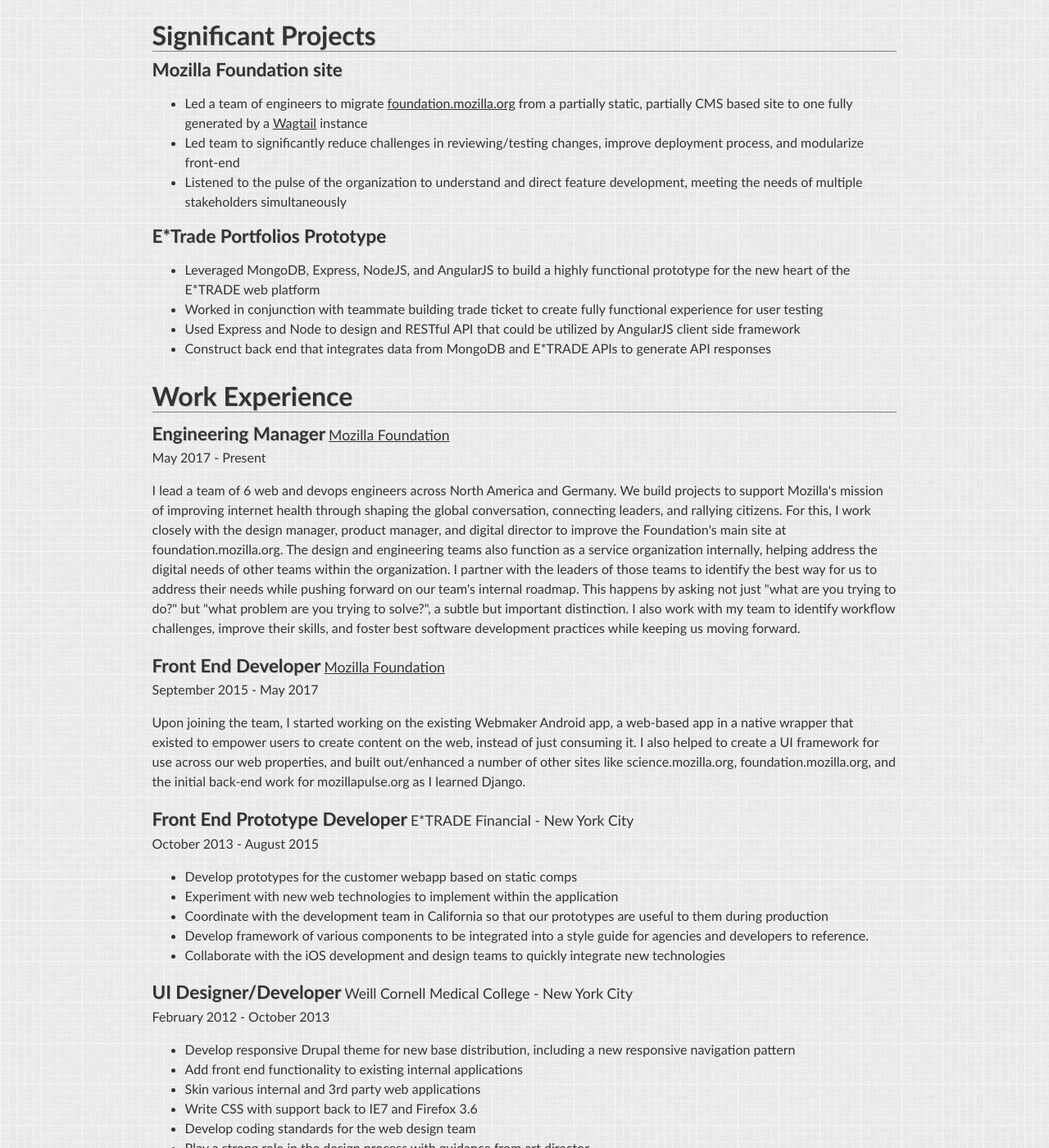
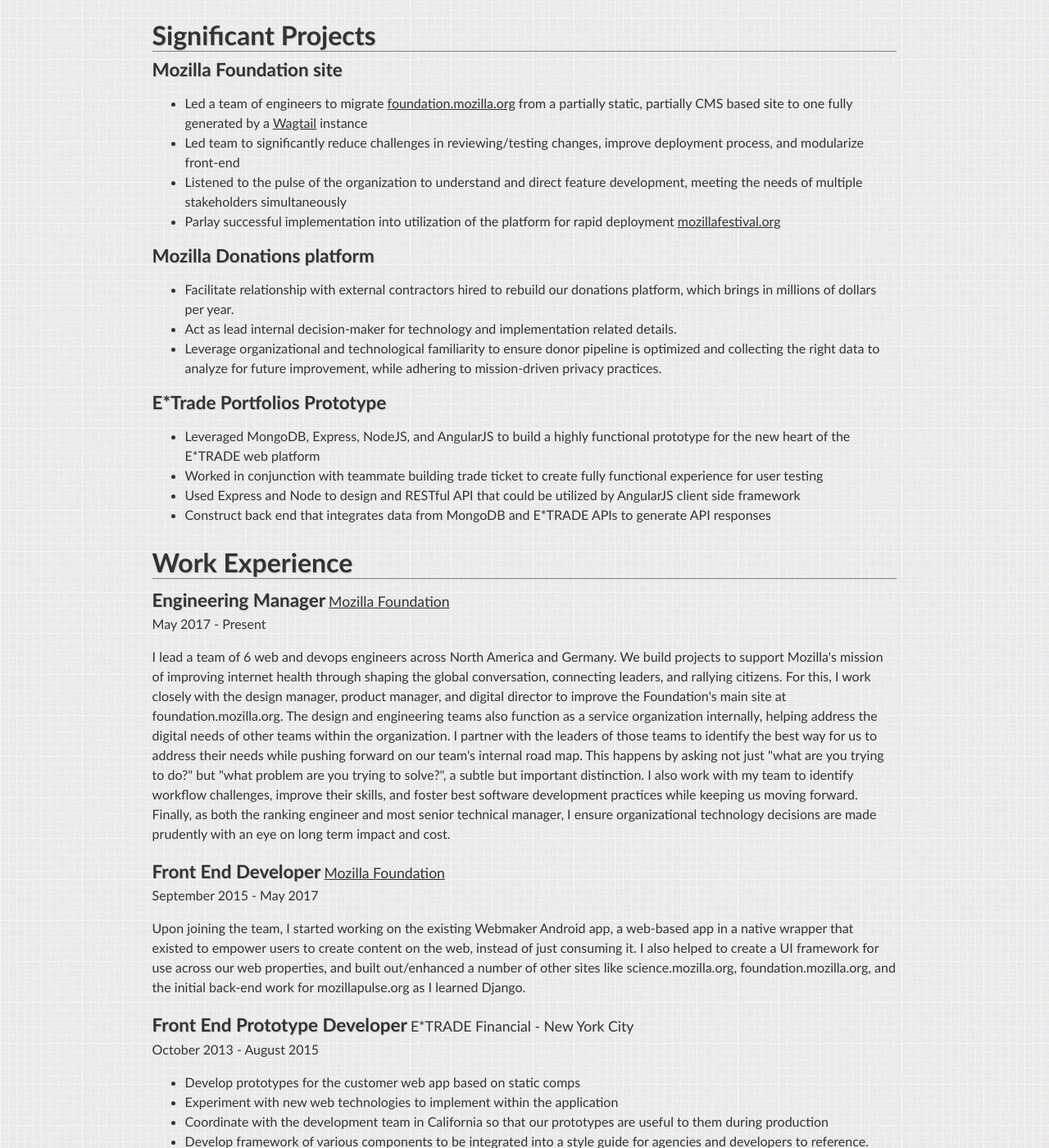
Before and after one commit to alanmoo/alanmooiman-dot-com, a Jekyll site: the page resume/index.html, which Jekyll copies as it is, in a window 1280 px wide and 1400 px high, scrolled down 428 px. Shown: the whole window at 82% size. Built offline with Jekyll 4.4.1, drawn with Linux system fonts in a browser that asks for light colours; some of the changed text lies outside the part shown.

Commit message:
Update resume

```diff
--- a/resume/index.html
+++ b/resume/index.html
@@ -40,9 +40,13 @@
 					<li>Led a team of engineers to migrate <a href="https://foundation.mozilla.org">foundation.mozilla.org</a> from a partially static, partially CMS based site to one fully generated by a <a href="https://wagtail.io">Wagtail</a> instance</li>
 					<li>Led team to significantly reduce challenges in reviewing/testing changes, improve deployment process, and modularize front-end</li>
 					<li>Listened to the pulse of the organization to understand and direct feature development, meeting the needs of multiple stakeholders simultaneously</li>
+					<li>Parlay successful implementation into utilization of the platform for rapid deployment <a href="https://mozillafestival.org">mozillafestival.org</a></li>
 				</ul>
-				<!---- <h3>Mozilla Donations platform</h3>
-				<ul>-->
+				<h3>Mozilla Donations platform</h3>
+				<ul>
+					<li>Facilitate relationship with external contractors hired to rebuild our donations platform, which brings in millions of dollars per year.</li>
+					<li>Act as lead internal decision-maker for technology and implementation related details.</li>
+					<li>Leverage organizational and technological familiarity to ensure donor pipeline is optimized and collecting the right data to analyze for future improvement, while adhering to mission-driven privacy practices.</li>
 				</ul>
 				<h3>E*Trade Portfolios Prototype</h3>
 				<ul>
@@ -59,7 +63,7 @@
 				<div class="organization"><a href="https://foundation.mozilla.org">Mozilla Foundation</a></div>
 				<div class="organization_dates">May 2017 - Present</div>
 				<p>
-					I lead a team of 6 web and devops engineers across North America and Germany. We build projects to support Mozilla's mission of improving internet health through shaping the global conversation, connecting leaders, and rallying citizens. For this, I work closely with the design manager, product manager, and digital director to improve the Foundation's main site at foundation.mozilla.org. The design and engineering teams also function as a service organization internally, helping address the digital needs of other teams within the organization. I partner with the leaders of those teams to identify the best way for us to address their needs while pushing forward on our team's internal roadmap. This happens by asking not just "what are you trying to do?" but "what problem are you trying to solve?", a subtle but important distinction. I also work with my team to identify workflow challenges, improve their skills, and foster best software development practices while keeping us moving forward.
+					I lead a team of 6 web and devops engineers across North America and Germany. We build projects to support Mozilla's mission of improving internet health through shaping the global conversation, connecting leaders, and rallying citizens. For this, I work closely with the design manager, product manager, and digital director to improve the Foundation's main site at foundation.mozilla.org. The design and engineering teams also function as a service organization internally, helping address the digital needs of other teams within the organization. I partner with the leaders of those teams to identify the best way for us to address their needs while pushing forward on our team's internal road map. This happens by asking not just "what are you trying to do?" but "what problem are you trying to solve?", a subtle but important distinction. I also work with my team to identify workflow challenges, improve their skills, and foster best software development practices while keeping us moving forward. Finally, as both the ranking engineer and most senior technical manager, I ensure organizational technology decisions are made prudently with an eye on long term impact and cost.
 				</p>
 			</div>
 			<div class="resume_item">
@@ -75,7 +79,7 @@
 				<div class="organization">E*TRADE Financial - <span class="location">New York City</span></div>
 				<div class="organization_dates">October 2013 - August 2015</div>
 				<ul>
-					<li>Develop prototypes for the customer webapp based on static comps</li>
+					<li>Develop prototypes for the customer web app based on static comps</li>
 					<li>Experiment with new web technologies to implement within the application</li>
 					<li>Coordinate with the development team in California so that our prototypes are useful to them during production</li>
 					<li>Develop framework of various components to be integrated into a style guide for agencies and developers to reference.</li>
@@ -150,6 +154,7 @@
 
 			<h2>References</h2>
 			<ul>
+				<li><a href="https://www.linkedin.com/in/jessevondoom/">Jesse VonDoom</a>, Former Digital Director, Mozilla Foundation</li>
 				<li><a href="https://www.linkedin.com/in/simonwex/">Simon Wex</a>, Former Director of Software, Mozilla Foundation</li>
 				<li><a href="https://www.linkedin.com/in/arnaud-jammaers-74a547/">Arnaud Jammaers</a>, Creative Director, E*Trade Financial (now at Mastercard)</li>
 				<li><a href="https://www.linkedin.com/in/remydwd/">Dan Dickinson</a>, Associate Director of Web Communications, Weill Cornell Medical College</li>
```
